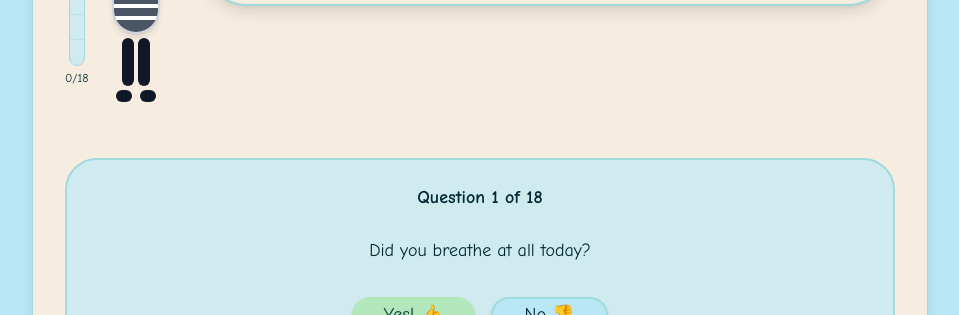
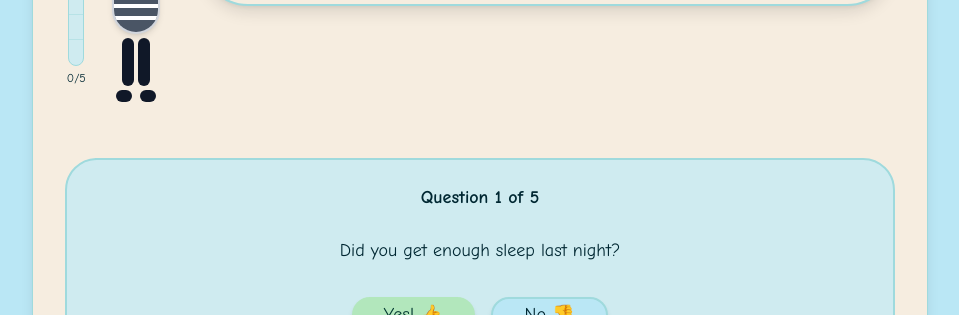
Before and after one commit to AlonaHlobina/mood-boost-web-app, a React (Vite) app: page / in a window 1280 px wide. Shown: the part 335-650 px from the top of the page, without its empty margins (160-1119 px from the left). Built offline with nearby package versions, Linux system fonts and the light colour scheme.

Commit message:
Generated by Spark: Make number of questions to ask always `5` but keep the variety of questions in the database to randomize the questions

```diff
--- a/src/App.tsx
+++ b/src/App.tsx
@@ -1,6 +1,7 @@
 import { Card } from "@/components/ui/card"
 import { Button } from "@/components/ui/button"
 import { useState } from "react"
+import React from "react"
 
 interface Question {
   id: number
@@ -128,14 +129,24 @@ function App() {
   const [characterMessage, setCharacterMessage] = useState(
     "Hi, beautiful person! I see you're having a bad day! I'll try to make it better for you. All you need to do is answer a few simple questions. ✨"
   )
+  const [selectedQuestions, setSelectedQuestions] = useState<Question[]>([])
+
+  // Number of questions to ask in each session
+  const QUESTIONS_TO_ASK = 5
+
+  // Initialize random questions on first load
+  React.useEffect(() => {
+    const shuffled = [...questions].sort(() => 0.5 - Math.random())
+    setSelectedQuestions(shuffled.slice(0, QUESTIONS_TO_ASK))
+  }, [])
 
   // Calculate progress based on answered questions
-  const progressValue = (answeredQuestions.length / questions.length) * 100
+  const progressValue = (answeredQuestions.length / QUESTIONS_TO_ASK) * 100
   // Calculate coolness bar height based on yes answers (0-5 yes answers mapped to 0-100%)
-  const coolnessHeight = (yesCount / questions.length) * 100
+  const coolnessHeight = (yesCount / QUESTIONS_TO_ASK) * 100
 
   const handleAnswer = (isYes: boolean) => {
-    const currentQuestion = questions[currentQuestionIndex]
+    const currentQuestion = selectedQuestions[currentQuestionIndex]
     const response = isYes ? currentQuestion.positiveResponse : currentQuestion.negativeResponse
 
     // Add current question to answered list
@@ -151,7 +162,7 @@ function App() {
 
     // Move to next question or show completion
     setTimeout(() => {
-      if (currentQuestionIndex < questions.length - 1) {
+      if (currentQuestionIndex < QUESTIONS_TO_ASK - 1) {
         setCurrentQuestionIndex(prev => prev + 1)
         setCharacterMessage("Ready for the next one? You're doing great! 🌟")
       } else {
@@ -169,6 +180,9 @@ function App() {
     setCharacterMessage(
       "Hi, beautiful person! I see you're having a bad day! I'll try to make it better for you. All you need to do is answer a few simple questions. ✨"
     )
+    // Select new random questions
+    const shuffled = [...questions].sort(() => 0.5 - Math.random())
+    setSelectedQuestions(shuffled.slice(0, QUESTIONS_TO_ASK))
   }
 
   return (
@@ -187,8 +201,8 @@ function App() {
           <div className="text-center mb-8">
             <h2 className="text-lg font-semibold text-foreground mb-2">
               {yesCount === 0 ? "Let's boost your mood! 🌟" :
-               yesCount === questions.length ? "You're at maximum coolness! 🎉" :
-               `Getting cooler... ${yesCount} out of ${questions.length} yes! ⭐`}
+               yesCount === QUESTIONS_TO_ASK ? "You're at maximum coolness! 🎉" :
+               `Getting cooler... ${yesCount} out of ${QUESTIONS_TO_ASK} yes! ⭐`}
             </h2>
           </div>
 
@@ -225,7 +239,7 @@ function App() {
                   </div>
                 </div>
                 <div className="text-xs text-center mt-1 font-medium">
-                  {yesCount}/{questions.length}
+                  {yesCount}/{QUESTIONS_TO_ASK}
                 </div>
               </div>
 
@@ -342,18 +356,19 @@ function App() {
           {/* Chat Window */}
           <div id="chat-window" className="bg-muted rounded-xl p-6 border-2 border-border min-h-48">
             {!showCompletion ? (
+              selectedQuestions.length > 0 && (
                 <div className="text-center">
                   <h3 className="text-lg font-semibold text-foreground mb-6">
-                  Question {currentQuestionIndex + 1} of {questions.length}
+                    Question {currentQuestionIndex + 1} of {QUESTIONS_TO_ASK}
                   </h3>
                   <p className="text-foreground text-lg mb-8 leading-relaxed">
-                  {questions[currentQuestionIndex].text}
+                    {selectedQuestions[currentQuestionIndex].text}
                   </p>
                   <div className="flex flex-col sm:flex-row gap-4 justify-center">
                     <Button
                       onClick={() => handleAnswer(true)}
                       className="bg-secondary hover:bg-secondary/90 text-secondary-foreground px-8 py-3 text-lg font-medium rounded-xl shadow-md hover:shadow-lg transition-all duration-200"
-                    disabled={answeredQuestions.includes(questions[currentQuestionIndex].id)}
+                      disabled={answeredQuestions.includes(selectedQuestions[currentQuestionIndex].id)}
                     >
                       Yes! 👍
                     </Button>
@@ -361,12 +376,13 @@ function App() {
                       onClick={() => handleAnswer(false)}
                       variant="outline"
                       className="border-2 border-border hover:bg-accent hover:text-accent-foreground px-8 py-3 text-lg font-medium rounded-xl shadow-md hover:shadow-lg transition-all duration-200"
-                    disabled={answeredQuestions.includes(questions[currentQuestionIndex].id)}
+                      disabled={answeredQuestions.includes(selectedQuestions[currentQuestionIndex].id)}
                     >
                       No 👎
                     </Button>
                   </div>
                 </div>
+              )
             ) : (
               <div className="text-center">
                 <h3 className="text-2xl font-bold text-foreground mb-4">
```
Lines whose indentation alone changed are shown as unchanged.
